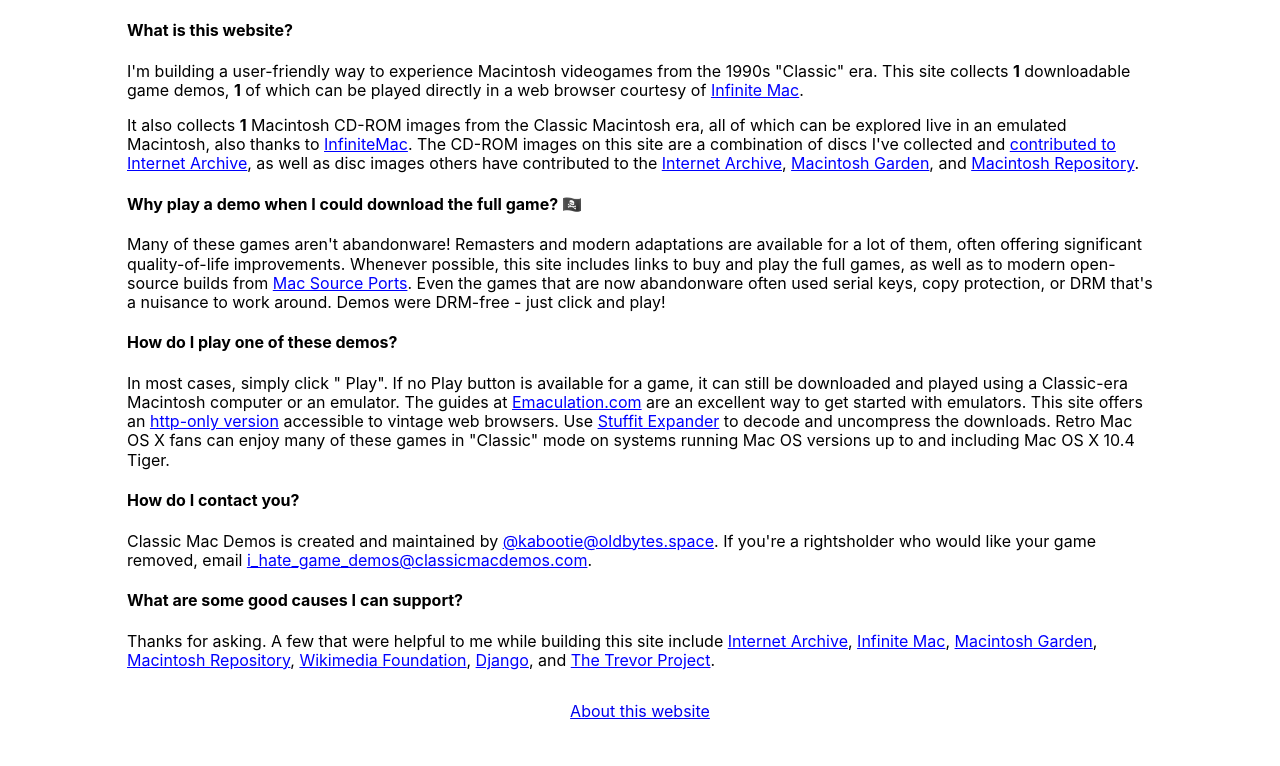
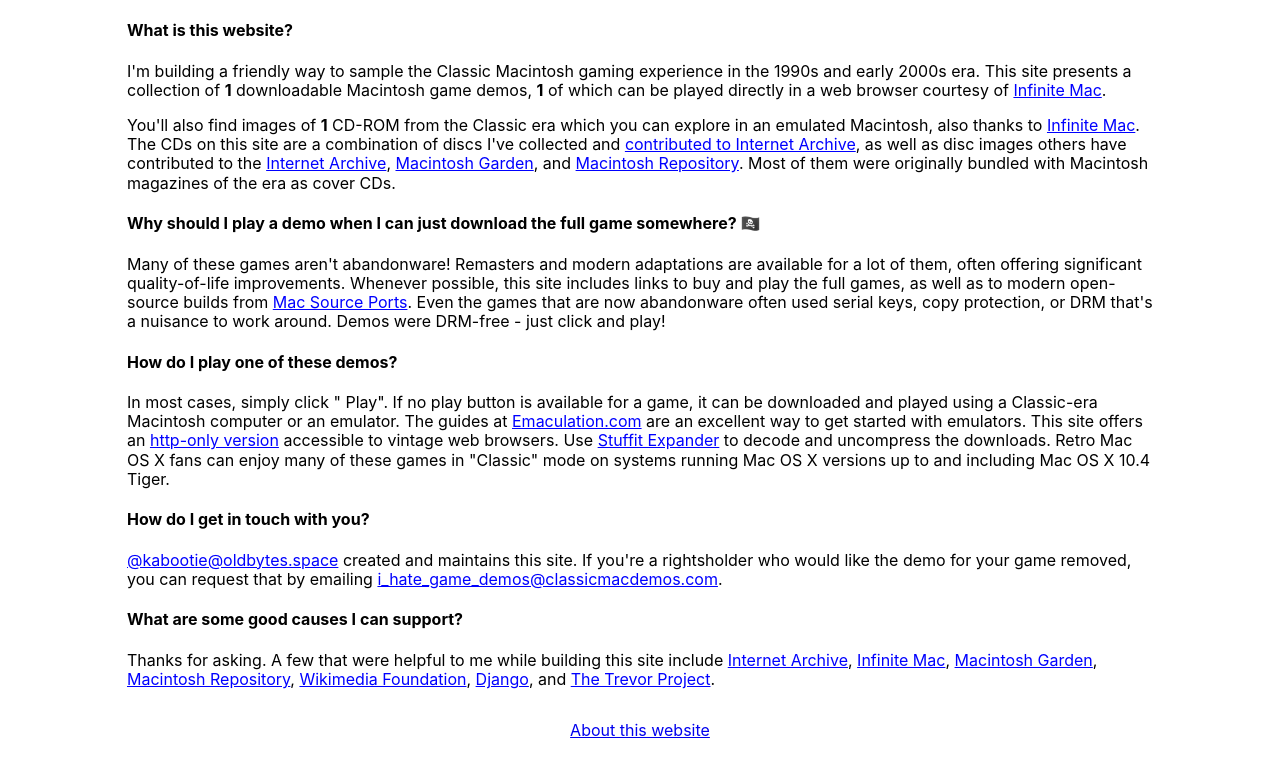
Before and after one commit to jcgraybill/classicmacdemos, a Django app: page /about/ in a window 1280 px wide. Shown: the part 60-826 px from the top of the page. Before the commit the page ends 779 px from the top, so only its background shows below. Run offline with Django 4.2, Linux system fonts and the light colour scheme; tables that the repository leaves empty hold one stand-in row (values such as "Sample post"); some libraries are stand-ins or nearby versions; some web fonts are replaced.

Commit message:
text edits

```diff
--- a/website/demos/templates/demos/about.html
+++ b/website/demos/templates/demos/about.html
@@ -3,14 +3,14 @@
 {% block content %}
 <section><article>
 <h4>What is this website?</h4>
-    <p>I'm building a user-friendly way to experience Macintosh videogames from the 1990s "Classic" era. This site collects <b>{{ count }}</b> downloadable game demos, <b>{{ infinitemac }}</b> of which can be played directly in a web browser courtesy of <a href="https://infinitemac.org/">Infinite Mac</a>.</p>
-    <p>It also collects <b>{{ sources }}</b> Macintosh CD-ROM images from the Classic Macintosh era, all of which can be explored live in an emulated Macintosh, also thanks to <a href="https://infinitemac.org/">InfiniteMac</a>. The CD-ROM images on this site are a combination of discs I've collected and <a href="https://archive.org/details/@jcgraybill">contributed to Internet Archive</a>, as well as disc images others have contributed to the <a href="https://archive.org/">Internet Archive</a>, <a href="https://macintoshgarden.org">Macintosh Garden</a>, and <a href="https://macintoshrepository.org/">Macintosh Repository</a>.</p>
-<h4>Why play a demo when I could download the full game? 🏴‍☠️</h4>
+    <p>I'm building a friendly way to sample the Classic Macintosh gaming experience in the 1990s and early 2000s era. This site presents a collection of <b>{{ count }}</b> downloadable Macintosh game demos, <b>{{ infinitemac }}</b> of which can be played directly in a web browser courtesy of <a href="https://infinitemac.org/">Infinite Mac</a>.</p>
+    <p>You'll also find images of <b>{{ sources }}</b> CD-ROM from the Classic era which you can explore in an emulated Macintosh, also thanks to <a href="https://infinitemac.org/">Infinite Mac</a>. The CDs on this site are a combination of discs I've collected and <a href="https://archive.org/details/@jcgraybill">contributed to Internet Archive</a>, as well as disc images others have contributed to the <a href="https://archive.org/">Internet Archive</a>, <a href="https://macintoshgarden.org">Macintosh Garden</a>, and <a href="https://macintoshrepository.org/">Macintosh Repository</a>. Most of them were originally bundled with Macintosh magazines of the era as cover CDs.</p>
+<h4>Why should I play a demo when I can just download the full game somewhere? 🏴‍☠️</h4>
     <p>Many of these games aren't abandonware! Remasters and modern adaptations are available for a lot of them, often offering significant quality-of-life improvements. Whenever possible, this site includes links to buy and play the full games, as well as to modern open-source builds from <a href="https://www.macsourceports.com/">Mac Source Ports</a>. Even the games that are now abandonware often used serial keys, copy protection, or DRM that's a nuisance to work around.  Demos were DRM-free - just click and play!</p>
 <h4>How do I play one of these demos?</h4>
-    <p>In most cases, simply click "<span aria-hidden="true" class="fa-solid fa-play"></span> Play". If no <span aria-hidden="true" class="fa-solid fa-play"></span> Play button is available for a game, it can still be downloaded and played using a Classic-era Macintosh computer or an emulator. The guides at <a href="https://www.emaculation.com/">Emaculation.com</a> are an excellent way to get started with emulators. This site offers an <a href="http://www.classicmacdemos.com/">http-only version</a> accessible to vintage web browsers. Use <a href="https://stuffit.com/">Stuffit Expander</a> to decode and uncompress the downloads. Retro Mac OS X fans can enjoy many of these games in "Classic" mode on systems running Mac OS versions up to and including Mac OS X 10.4 Tiger.</p>
-<h4>How do I contact you?</h4>
-<p>Classic Mac Demos is created and maintained by <a href="https://oldbytes.space/@kabootie">@kabootie@oldbytes.space</a>. If you're a rightsholder who would like your game removed, email <a href="mailto:i_hate_game_demos@classicmacdemos.com">i_hate_game_demos@classicmacdemos.com</a>.</p>
+    <p>In most cases, simply click "<span aria-hidden="true" class="fa-solid fa-play"></span> Play". If no play button is available for a game, it can be downloaded and played using a Classic-era Macintosh computer or an emulator. The guides at <a href="https://www.emaculation.com/">Emaculation.com</a> are an excellent way to get started with emulators. This site offers an <a href="http://www.classicmacdemos.com/">http-only version</a> accessible to vintage web browsers. Use <a href="https://stuffit.com/">Stuffit Expander</a> to decode and uncompress the downloads. Retro Mac OS X fans can enjoy many of these games in "Classic" mode on systems running Mac OS X versions up to and including Mac OS X 10.4 Tiger.</p>
+<h4>How do I get in touch with you?</h4>
+<p><a href="https://oldbytes.space/@kabootie">@kabootie@oldbytes.space</a> created and maintains this site. If you're a rightsholder who would like the demo for your game removed, you can request that by emailing <a href="mailto:i_hate_game_demos@classicmacdemos.com">i_hate_game_demos@classicmacdemos.com</a>.</p>
     <h4>What are some good causes I can support?</h4>
     <p>Thanks for asking. A few that were helpful to me while building this site include
         <a href="https://archive.org/donate">Internet Archive</a>,
```
